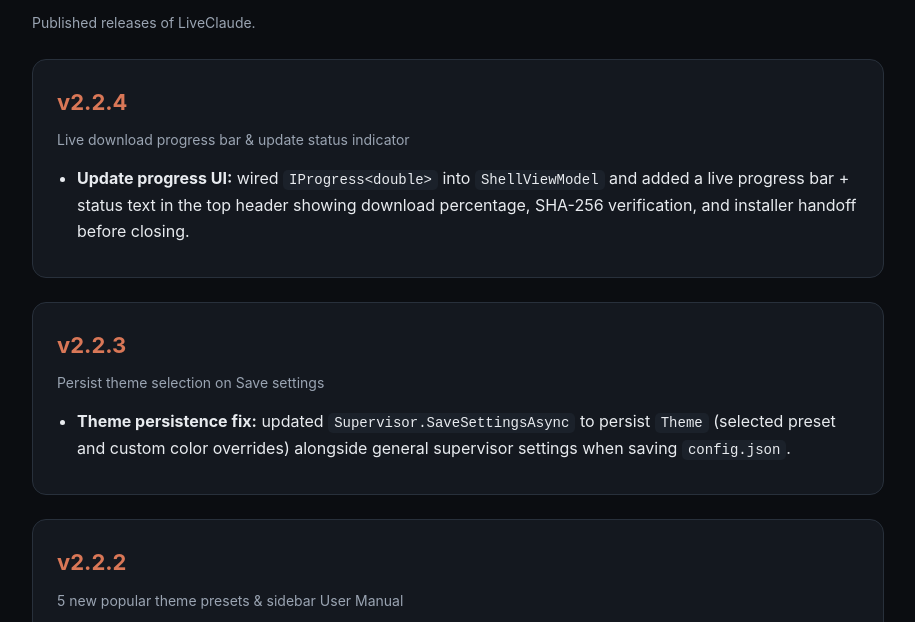
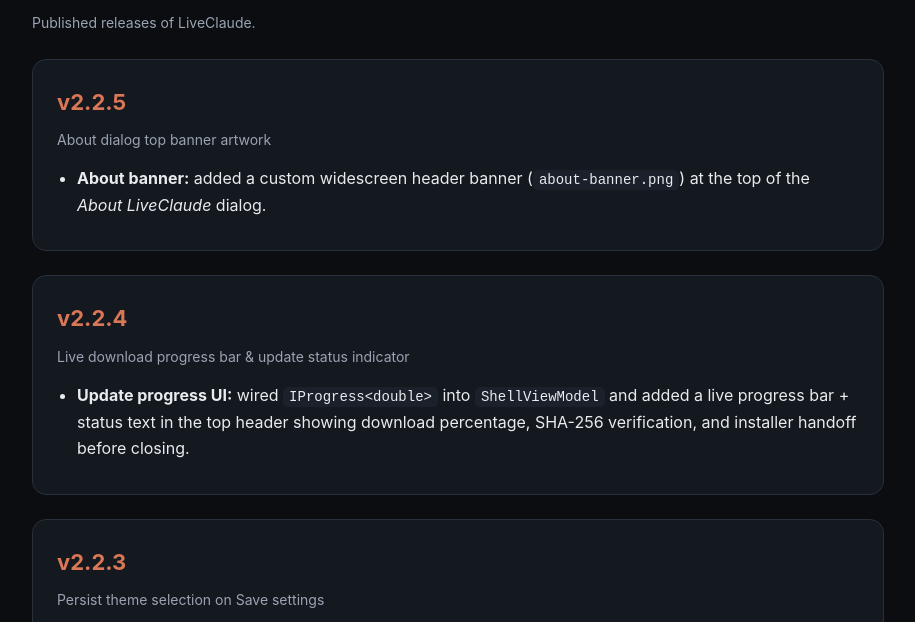
Before and after one commit to LeandroCannizzaro/LiveClaude, a plain HTML site: page docs/release-notes.html in a window 1280 px wide. Shown: the part 149-771 px from the top of the page, without its empty margins (182-1097 px from the left). Drawn offline with Linux system fonts and the light colour scheme.

Commit message:
feat(about): add custom widescreen top banner to About dialog (v2.2.5)

```diff
--- a/docs/release-notes.html
+++ b/docs/release-notes.html
@@ -46,6 +46,14 @@
     <p><a href="index.html">← Back to User Manual</a></p>
     <h1>Release Notes</h1>
     <p class="meta">Published releases of LiveClaude.</p>
+
+    <section id="v2.2.5" class="card">
+      <h2>v2.2.5</h2>
+      <div class="meta">About dialog top banner artwork</div>
+      <ul>
+        <li><strong>About banner:</strong> added a custom widescreen header banner (<code>about-banner.png</code>) at the top of the <em>About LiveClaude</em> dialog.</li>
+      </ul>
+    </section>
 
     <section id="v2.2.4" class="card">
       <h2>v2.2.4</h2>
```
Also changed, not shown: docs/index.html (+1 -1 lines), src/LiveClaude.App/Assets/about-banner.png (added), 2 other files.
